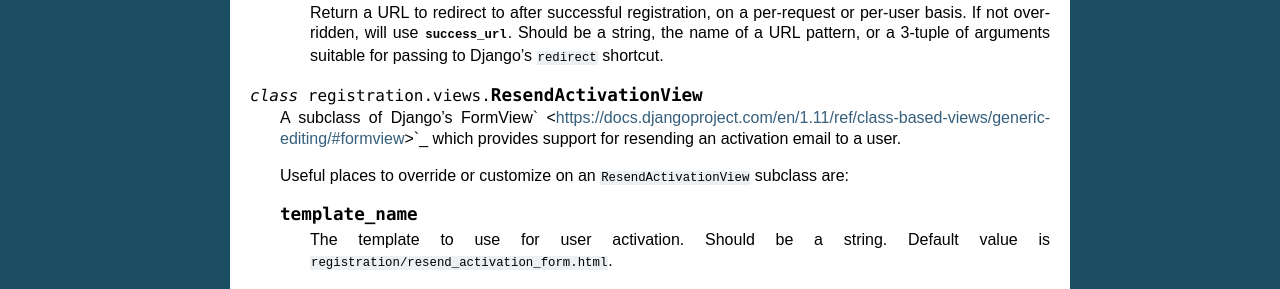
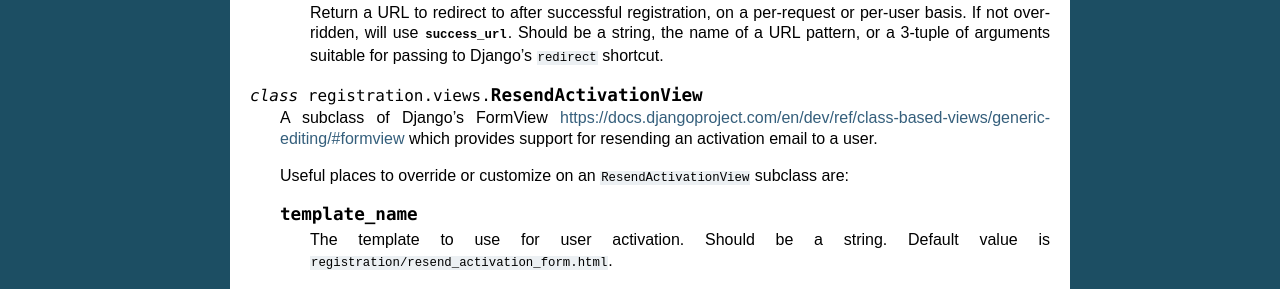
Before and after one commit to macropin/django-registration, a Sphinx documentation site: the page built from docs/views.rst, in a window 1280 px wide. Shown: the part 1307-1596 px from the top of the page. Built offline with Sphinx 7.4.7, drawn with Linux system fonts in a browser that asks for light colours; pages that are not in the unit, such as notebooks, are missing from menus.

Commit message:
Fix the markup in ResendActivationView doc (#448)
Also updated the link to the `dev` version.

```diff
--- a/docs/views.rst
+++ b/docs/views.rst
@@ -108,8 +108,8 @@ implement whatever workflow is required.
 
 .. class:: ResendActivationView
 
-   A subclass of Django's FormView`
-   <https://docs.djangoproject.com/en/1.11/ref/class-based-views/generic-editing/#formview>`_
+   A subclass of Django's FormView
+   `<https://docs.djangoproject.com/en/dev/ref/class-based-views/generic-editing/#formview>`_
    which provides support for resending an activation email to a user.
 
    Useful places to override or customize on an ``ResendActivationView``
```
